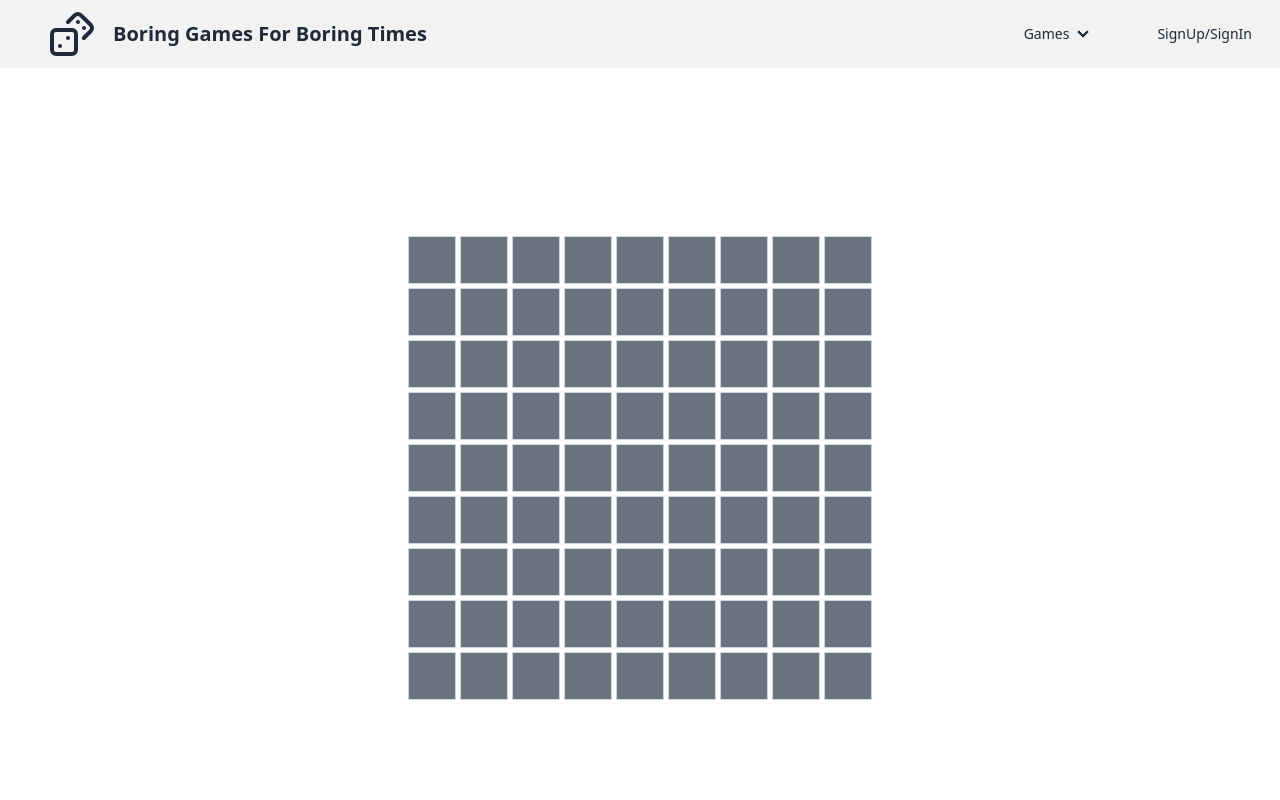
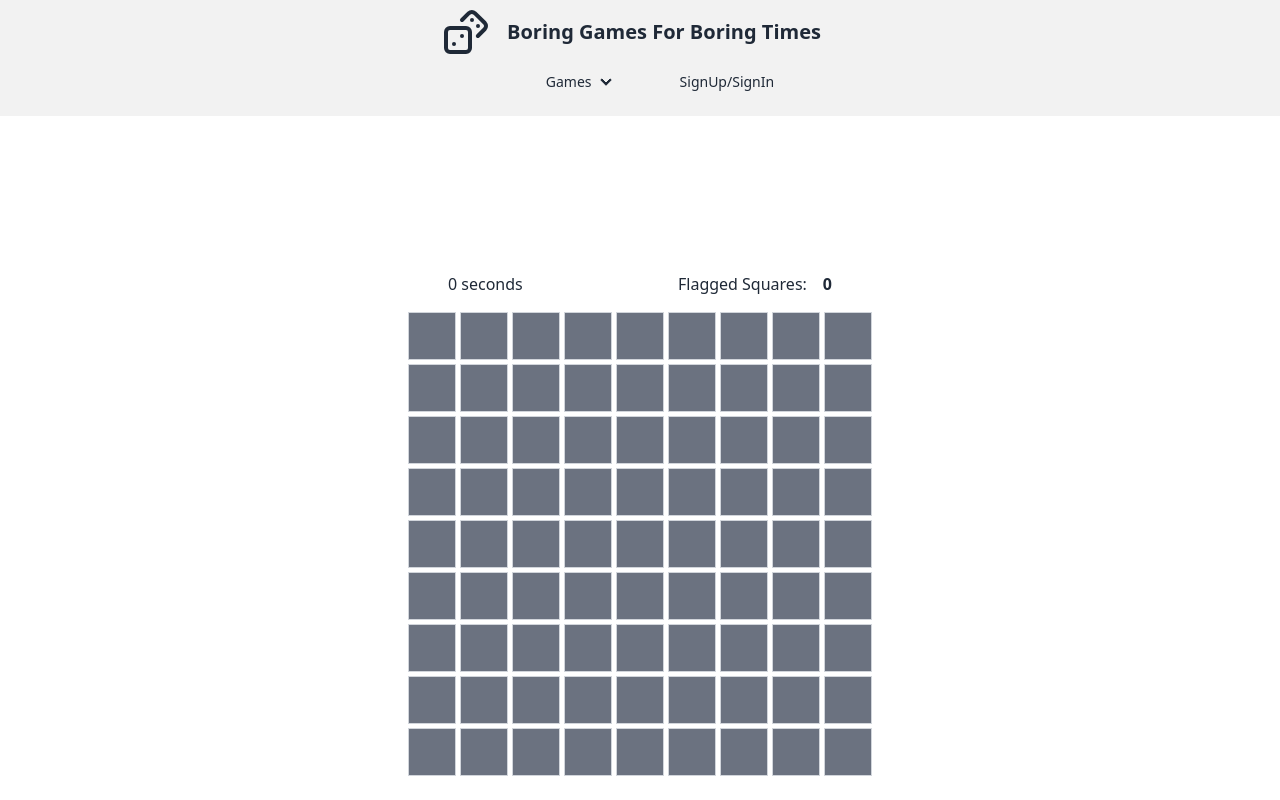
Before and after one commit to apmanager001/boring, a Next.js app: page /games/minesweeper in a window 1280 px wide. Shown: the top 800 px of the page. Built offline with nearby package versions, Linux system fonts and the light colour scheme.

Commit message:
updated minesweeper adding flag counter and timer

```diff
--- a/package.json
+++ b/package.json
@@ -12,7 +12,8 @@
     "lucide-react": "^0.469.0",
     "next": "15.1.3",
     "react": "^19.0.0",
-    "react-dom": "^19.0.0"
+    "react-dom": "^19.0.0",
+    "react-hot-toast": "^2.5.1"
   },
   "devDependencies": {
     "@eslint/eslintrc": "^3",
--- a/src/app/games/minesweeper/comps/board.jsx
+++ b/src/app/games/minesweeper/comps/board.jsx
@@ -1,6 +1,7 @@
 'use client'
-import React, { useState } from "react";
+import React, { useState, useEffect } from "react";
 import Cell from "./cell";
+import toast from "react-hot-toast";
 
 const BOARD_SIZE = 9; // 9x9 grid
 const NUM_BOMBS = 10;
@@ -48,19 +49,28 @@ const generateBoard = () => {
   return board;
 };
 
-const Board = () => {
+const Board = ({setMarked, setStart}) => {
   const [board, setBoard] = useState(generateBoard());
   const [gameOver, setGameOver] = useState(false);
+  const [isFirstClick, setIsFirstClick] = useState(true)
+
+  useEffect(() => {
+    const flaggedCount = board.flat().filter((cell) => cell.flagged).length;
+    setMarked(flaggedCount);
+  }, [board, setMarked]);
 
   const revealCell = (row, col) => {
     if (gameOver || board[row][col].revealed || board[row][col].flagged) return;
+
+    if (isFirstClick) { setStart(true); setIsFirstClick(false)}
 
     const newBoard = [...board];
     const cell = newBoard[row][col];
 
     if (cell.isBomb) {
       setGameOver(true);
-      alert("Game Over!");
+      setStart(false)
+      toast.error("Game Over!");
       return;
     }
 
--- /dev/null
+++ b/src/app/games/minesweeper/comps/topBarComps/marked.jsx
@@ -0,0 +1,11 @@
+import React from 'react'
+
+const Marked = ({marked}) => {
+  return (
+    <div className='flex items-center'>
+      Flagged Squares: <div className='font-extrabold ml-4'>{marked}</div>
+    </div>
+  )
+}
+
+export default Marked
--- /dev/null
+++ b/src/app/games/minesweeper/comps/topBarComps/timer.jsx
@@ -0,0 +1,60 @@
+'use client'
+import React, { useState, useRef, useEffect } from "react";
+
+const Timer = ({start}) => {
+  const [time, setTime] = useState(0);
+  const [isRunning, setIsRunning] = useState(false);
+  const intervalRef = useRef(null);
+
+  useEffect(() => {
+    if (start) {
+      setIsRunning(true);
+      intervalRef.current = setInterval(() => {
+        setTime((prevTime) => prevTime + 1);
+      }, 1000);
+    } else {
+      setIsRunning(false);
+      if (intervalRef.current) {
+        clearInterval(intervalRef.current);
+      }
+    }
+    return () => {
+      if (intervalRef.current) {
+        clearInterval(intervalRef.current);
+      }
+    };
+  }, [start]);
+
+  // const startTimer = () => {
+  //   if (!isRunning) {
+  //     setIsRunning(true);
+  //     intervalRef.current = setInterval(() => {
+  //       setTime((prevTime) => prevTime + 1);
+  //     }, 1000);
+  //   }
+  // };
+
+  // const stopTimer = () => {
+  //   if (isRunning) {
+  //     clearInterval(intervalRef.current);
+  //     setIsRunning(false);
+  //   }
+  // };
+
+  // const resetTimer = () => {
+  //   clearInterval(intervalRef.current);
+  //   setTime(0);
+  //   setIsRunning(false);
+  // };
+
+  return (
+    <div className="flex items-center gap-2">
+      <h1>{time} seconds</h1>
+      {/* <button className="btn btn-primary btn-sm" onClick={startTimer}>Start</button> */}
+      {/* <button onClick={stopTimer}>Stop</button> */}
+      {/* <button onClick={resetTimer}>Reset</button> */}
+    </div>
+  );
+};
+
+export default Timer;
--- /dev/null
+++ b/src/app/games/minesweeper/minesweeper.jsx
@@ -0,0 +1,25 @@
+'use client'
+import React,{useState} from "react";
+import Board from "./comps/board";
+import Timer from "./comps/topBarComps/timer";
+import Marked from "./comps/topBarComps/marked";
+
+const Minesweeper = () => {
+    const [marked, setMarked] = useState(0)
+    const [start, setStart] = useState(false)
+
+  return (
+    <div className="min-h-screen flex flex-col items-center justify-center bg-base-100">
+      <div className="flex justify-between my-4 w-96">
+        <Timer start={start}/>
+        <Marked marked={marked} />
+      </div>
+      <div>
+        <Board setMarked={setMarked} setStart={setStart}/>
+      </div>
+
+    </div>
+  );
+};
+
+export default Minesweeper;
--- a/src/app/games/minesweeper/page.jsx
+++ b/src/app/games/minesweeper/page.jsx
@@ -1,12 +1,12 @@
 import React from "react";
-import Board from "./comps/board";
+import Minesweeper from "./minesweeper";
 
-const Minesweeper = () => {
+const Page = () => {
   return (
-    <div className="min-h-screen flex items-center justify-center bg-base-100">
-      <Board />
+    <div>
+      <Minesweeper />
     </div>
   );
 };
 
-export default Minesweeper;
+export default Page;
--- a/src/app/layout.tsx
+++ b/src/app/layout.tsx
@@ -2,6 +2,7 @@ import type { Metadata } from "next";
 import { Geist, Geist_Mono } from "next/font/google";
 import Header from '../components/header'
 import Footer from '../components/footer'
+import { Toaster } from "react-hot-toast";
 import "./globals.css";
 
 const geistSans = Geist({
@@ -29,6 +30,29 @@ export default function RootLayout({
       <body
         className={`${geistSans.variable} ${geistMono.variable} antialiased flex flex-col min-h-screen`}
       >
+        <Toaster
+          position={"top-left"}
+          toastOptions={{
+            duration: 5000,
+            style: {
+              border: "2px solid #000",
+              padding: "22px",
+              color: "#713200",
+              fontSize: "16px",
+              fontWeight: "700",
+            },
+            success: {
+              style: {
+                background: "#CFFDBC",
+              },
+            },
+            error: {
+              style: {
+                background: "#ff9494",
+              },
+            },
+          }}
+        />
         <Header />
         <main className="flex-grow">{children}</main>
         <Footer />
--- a/src/components/header.jsx
+++ b/src/components/header.jsx
@@ -4,7 +4,7 @@ import Link from 'next/link';
 
 const Header = () => {
   return (
-    <div className="navbar bg-base-200">
+    <div className="flex flex-col md:navbar bg-base-200">
       <div className="flex-1 mx-10">
         <Dices className='w-12 h-12'/>
         <Link href='/' className="btn btn-ghost text-xl">Boring Games For Boring Times</Link>
```
Also changed, not shown: 1 other file (tests, documents, lock files or other folders).
